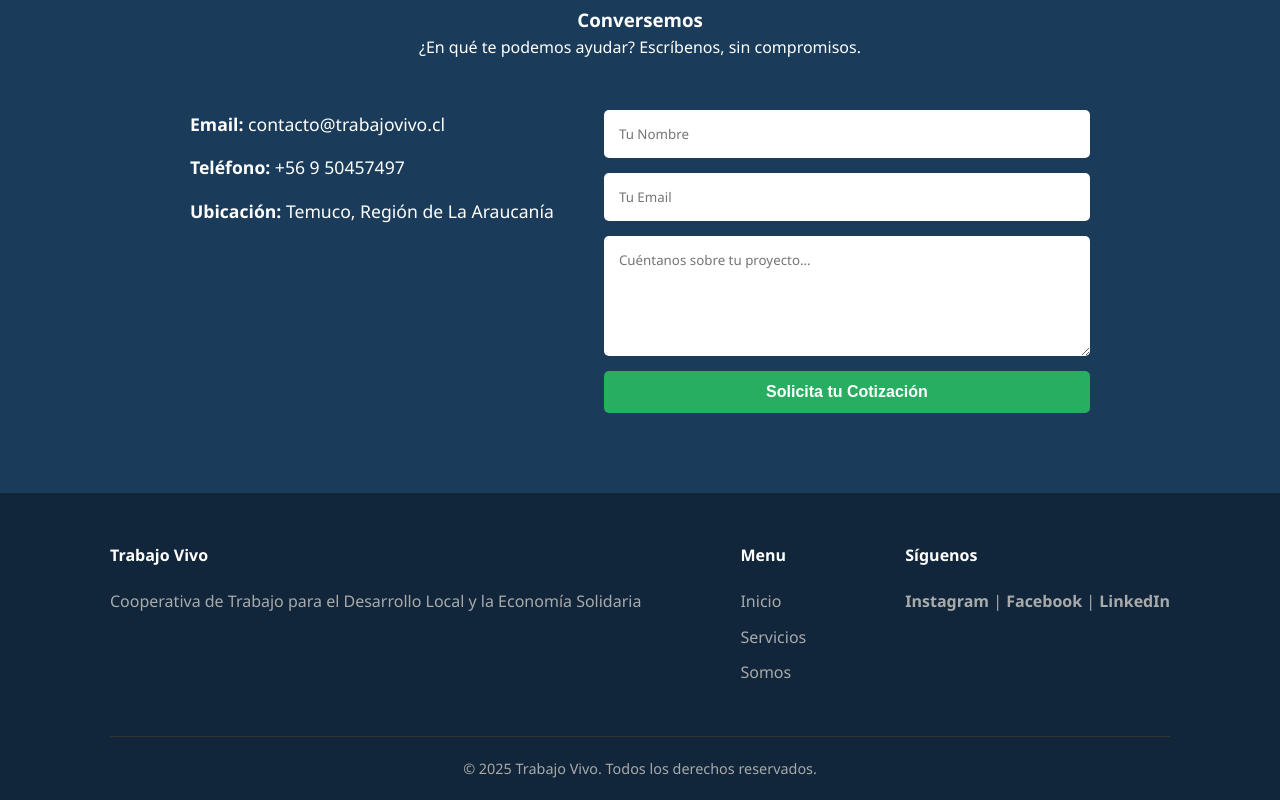
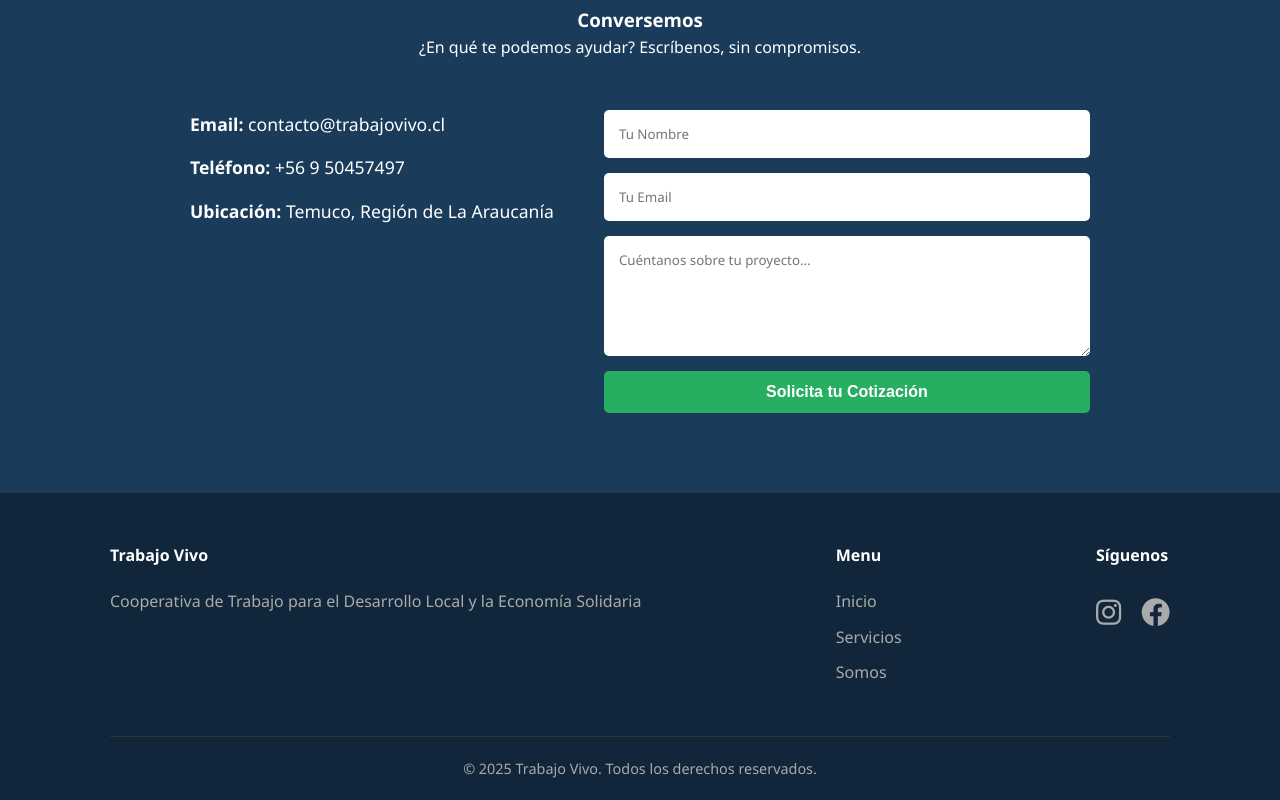
Before and after one commit to devburgos27/trabajo-vivo-web, a plain HTML site: page index.html in a window 1280 px wide. Shown: the part 3888-4688 px from the top of the page. Drawn offline with Linux system fonts and the light colour scheme.

Commit message:
atualizo cambios botones instagram y facebook

```diff
--- a/index.html
+++ b/index.html
@@ -198,12 +198,18 @@
                     </ul>
                 </div>
                 <div class="col">
+<div class="col">
     <h4>Síguenos</h4>
     <p class="social-links">
-        <a href="https://www.instagram.com/trabajovivo/" target="_blank" rel="noopener noreferrer">Instagram</a> |
-        <a href="https://www.facebook.com/trabajovivo/" target="_blank" rel="noopener noreferrer">Facebook</a> |
-        <a href="AQUI_TU_LINK_DE_LINKEDIN" target="_blank" rel="noopener noreferrer">LinkedIn</a>
+        <a href="https://www.instagram.com/trabajovivo/" target="_blank" rel="noopener noreferrer" aria-label="Instagram">
+            <i class="fa-brands fa-instagram"></i>
+        </a>
+
+        <a href="https://www.facebook.com/trabajovivo/" target="_blank" rel="noopener noreferrer" aria-label="Facebook">
+            <i class="fa-brands fa-facebook"></i>
+        </a>
     </p>
+</div>
 </div>
             </div>
             <div class="copyright">
--- a/style.css
+++ b/style.css
@@ -403,6 +403,22 @@ ul {
     padding-top: 20px;
     font-size: 0.9rem;
 }
+.social-links {
+    display: flex;
+    gap: 20px;
+}
+
+.social-links a {
+    color: #aaa;
+    font-size: 1.8rem;
+    text-decoration: none;
+    transition: all 0.3s ease;
+}
+
+.social-links a:hover {
+    color: var(--accent-color);
+    transform: translateY(-3px);
+}
 
 /* =========================================
    10. RESPONSIVE (Móvil)
@@ -448,17 +464,6 @@ ul {
     box-shadow: 0 4px 12px rgba(0,0,0,0.1); /* Sombra suave */
     padding: 10px 0; /* Se hace un poco más pequeño para estorbar menos */
 }
-/* Estilos para los links del footer */
-.social-links a {
-    color: #aaa; /* Color gris inicial */
-    font-weight: bold;
-    text-decoration: none;
-    transition: color 0.3s ease;
-}
-
-.social-links a:hover {
-    color: var(--accent-color); /* Se pone verde (o el color acento) al pasar el mouse */
-}
 /* NUEVO ESTILO PARA EL LOGO DE IMAGEN */
 .logo img {
     /* Define un ancho máximo para que no se vea gigante */
```
